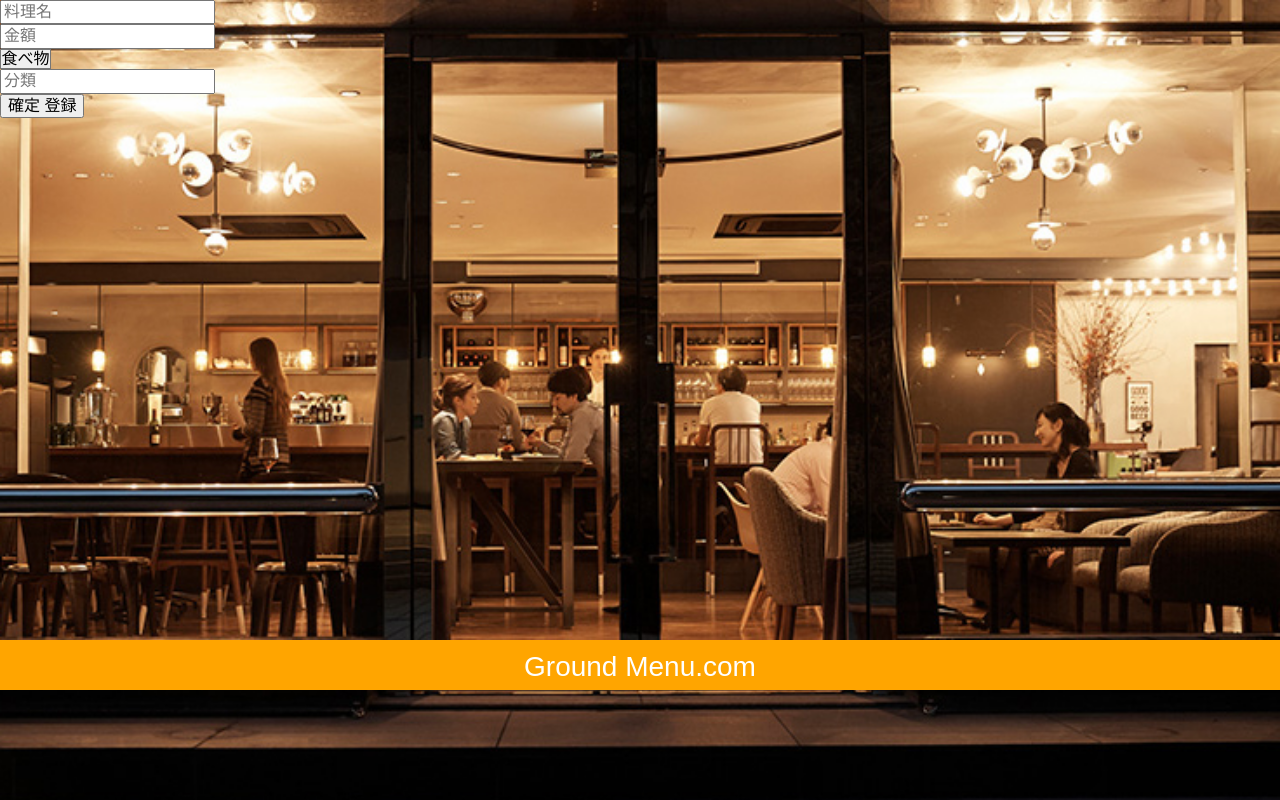
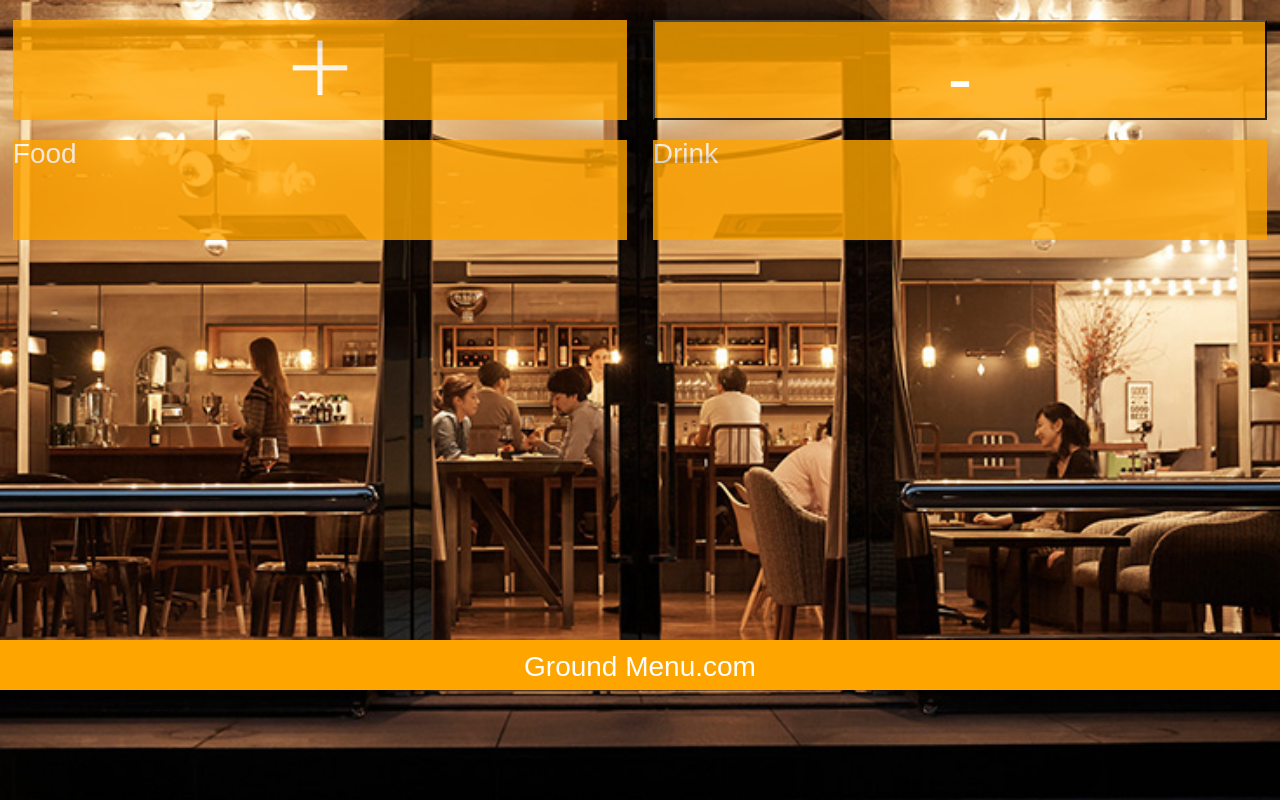
Before and after one commit to takuzyotentyo/grandmenu_2019, a Flask app: page /create_menu in a window 1280 px wide. Shown: the part 110-910 px from the top of the page. Run offline with Flask 2, Linux system fonts and the light colour scheme; some libraries are stand-ins or nearby versions.

Commit message:
メニューの削除ボタンの実装・メニューの中分類ごとの並び替え

```diff
--- a/grandmenu/app.py
+++ b/grandmenu/app.py
@@ -1,8 +1,10 @@
 #coding:utf-8
 
+# Flaskのインポート
 from flask import Flask, render_template, session, redirect, url_for, flash, request
 from flask_sqlalchemy import SQLAlchemy
 from werkzeug.security import generate_password_hash, check_password_hash
+# psycopg2のインポート
 import psycopg2
 
 #SQLAlchemy必要に応じて適宜導入
@@ -16,11 +18,21 @@
 app = Flask(__name__)
 
 app.config['SECRET_KEY'] = 'secret key'
+
 #DBの向き先スイッチング
+# AWSを使う場合
 #app.config['SQLALCHEMY_DATABASE_URI'] = "postgres://efyhucxwisbkfm:65bd9fb1a4769a3eb1eb533d70bd2fd2621d339b7821350f99f8e25b85656902@ec2-184-73-169-163.compute-1.amazonaws.com:5432/dbu4difidq79a9"
+
+
+# ローカルのDBを使う場合
 app.config['SQLALCHEMY_DATABASE_URI'] = "postgres://localhost/postgres"
 app.config['SQLALCHEMY_TRACK_MODIFICATIONS'] = False
+
+# SQLAlchemyを使うことの宣言
 db = SQLAlchemy(app)
+
+
+
 
 # 関数エリア-Start
 #ハッシュパスワードを作成する関数
@@ -83,8 +95,19 @@
 def registration():
     return render_template('registration.html')
 
-@app.route('/add_menu')
+# メニューリスト表示
+@app.route('/add_menu' , methods = ['POST', 'GET'])
 def add_menu():
+
+        menu_infos = db.session.query(Food_Drink.ID, Food_Drink.KIND, Food_Drink.SECONDARY_NAME, Food_Drink.NAME_OF_DISH, Food_Drink.PRICE).\
+            order_by(Food_Drink.SECONDARY_NAME).\
+            all()
+
+        return render_template('add_menu.html',menu_infos=menu_infos)
+
+# メニュー削除
+@app.route('/delete_menu' , methods = ['POST', 'GET'])
+def delete_menu():
         if request.method == 'POST':
             try:
                 menu_list_food = request.form.getlist("food_")
@@ -106,10 +129,13 @@
                 db.session.query(Food_Drink).filter(Food_Drink.NAME_OF_DISH==menu_list_drink[j]).delete()
                 db.session.commit()
 
-        menu_infos = db.session.query(Food_Drink.ID, Food_Drink.KIND, Food_Drink.SECONDARY_NAME, Food_Drink.NAME_OF_DISH, Food_Drink.PRICE).all()
+        menu_infos = db.session.query(Food_Drink.ID, Food_Drink.KIND, Food_Drink.SECONDARY_NAME, Food_Drink.NAME_OF_DISH, Food_Drink.PRICE).\
+            order_by(Food_Drink.SECONDARY_NAME).\
+            all()
+
         return render_template('add_menu.html',menu_infos=menu_infos)
-    #return render_template('add_menu.html')
 
+# メニュー作成
 @app.route('/create_menu', methods = ['POST', 'GET'])
 def create_menu():
     if request.method == 'POST':
@@ -122,41 +148,17 @@
             db.session.commit()
         except:#menuの重複検知
             return render_template('menu_exist.html')
-        menu_infos = db.session.query(Food_Drink.ID, Food_Drink.KIND, Food_Drink.SECONDARY_NAME, Food_Drink.NAME_OF_DISH, Food_Drink.PRICE).all()
-        print(menu_infos)
+        menu_infos = db.session.query(Food_Drink.ID, Food_Drink.KIND, Food_Drink.SECONDARY_NAME, Food_Drink.NAME_OF_DISH, Food_Drink.PRICE).\
+            order_by(Food_Drink.SECONDARY_NAME).\
+            all()
+
         return render_template('add_menu.html',menu_infos=menu_infos)
-    return render_template('create_menu.html')
+    return render_template('add_menu.html')
 
 @app.route('/revise_menu')
 def revise_menu():
     return "未実装"
 
-
-@app.route('/menu_list', methods = ['POST', 'GET'])
-def menu_list():
-    if request.method == 'POST':
-        try:
-            menu_list_food = request.form.getlist("food_")
-            print(menu_list_food)
-            print(len(menu_list_food))
-        except:#この処理必要ない気がする
-            menu_list_food = None
-        try:
-            menu_list_drink = request.form.getlist("drink_")
-        except:#この処理必要ない気がする
-            menu_list_drink = None
-
-        # if len(menu_list_food) != 0:
-        for i in range(len(menu_list_food)):
-            db.session.query(Food_Drink).filter(Food_Drink.NAME_OF_DISH==menu_list_food[i]).delete()
-            db.session.commit()
-
-        for j in range(len(menu_list_drink)):
-            db.session.query(Food_Drink).filter(Food_Drink.NAME_OF_DISH==menu_list_drink[j]).delete()
-            db.session.commit()
-
-    menu_infos = db.session.query(Food_Drink.KIND, Food_Drink.NAME_OF_DISH, Food_Drink.PRICE).all()
-    return render_template('create_menu_view.html',menu_infos=menu_infos)
 
 @app.route("/index", methods = ['POST', 'GET'])
 def index():
--- a/grandmenu/templates/add_menu.html
+++ b/grandmenu/templates/add_menu.html
@@ -1,16 +1,18 @@
 {% extends "base.html" %}
 {% block global_navi %}
+<form method=post action="/delete_menu">
 <div class="multi-column">
 <div class="menu-box__add">＋</div>
-<div class="menu-box__delete">-</div>
+<button class="menu-box__delete" type="submit">-</button>
 
+<!-- 以下バックアップ
 <div class="column-2">
 <div class="menu-box">Food</div>
 <div class="sortable">
 {% for menu_info in menu_infos %}
 {% if menu_info[1] == "food" %}
 <div class="menu-box">
-<!-- menue_infoが、大分類、中分類、品名、値段になっているため、id,valueは、2を選択 -->
+
 <input  type="checkbox" name="food_" id={{menu_info[3]}} value={{menu_info[3]}}>
 <label for={{menu_info[3]}}>{{menu_info[2]}} / {{menu_info[3]}} / {{menu_info[4]}}円</label>
 </div>
@@ -25,7 +27,6 @@
 {% for menu_info in menu_infos %}
 {% if menu_info[1] == "drink" %}
 <div class="menu-box">
-<!-- menue_infoが、大分類、中分類、品名、値段になっているため、id,valueは、2を選択 -->
 <input type="checkbox" name="drink_" id={{menu_info[3]}} value={{menu_info[3]}}>
 <label for="{{menu_info[3]}}">{{menu_info[2]}} / {{menu_info[3]}} / {{menu_info[4]}}円</label>
 </div>
@@ -33,6 +34,39 @@
 {% endfor %}
 </div>
 </div>
+以上バックアップ -->
+
+<!-- 以下実験 -->
+<div class="column-2">
+<div class="menu-box">Food</div>
+<div class="sortable">
+{% for menu_info in menu_infos %}
+{% if menu_info[1] == "food" %}
+<div class="menu-box">
+
+<input  type="checkbox" name="food_" id={{menu_info[0]}} value={{menu_info[3]}}>
+<label for={{menu_info[3]}}>{{menu_info[2]}} {{menu_info[3]}} {{menu_info[4]}}円</label>
+</div>
+{% endif %}
+{% endfor %}
+</div>
+</div>
+
+<div class="column-2">
+<div class="menu-box">Drink</div>
+<div class="sortable">
+{% for menu_info in menu_infos %}
+{% if menu_info[1] == "drink" %}
+<div class="menu-box">
+<input type="checkbox" name="drink_" id={{menu_info[0]}} value={{menu_info[3]}}>
+<label for={{menu_info[3]}}>{{menu_info[2]}} {{menu_info[3]}} {{menu_info[4]}}円</label>
+</div>
+{% endif %}
+{% endfor %}
+</div>
+</div>
+<!-- 以上実験 -->
+</form>
 
 
 <div class="lightbox">
@@ -47,7 +81,7 @@
   	</div>
     <input class="form-text" type="text" name="secondary_name" placeholder="分類" required>
     <button class="form-button" type="submit">
-      <span>確定</span>
+      <span><a href="/add_menu">確定</a></span>
       <span>登録</span>
     </button>
 	</form>
--- a/grandmenu/templates/create_menu.html
+++ /dev/null
@@ -1,39 +0,0 @@
-{% extends "base.html" %}
-{% block global_navi %}
- <div class="box">
-  <div class="container_column">
-
-<!-- form actionを"/create_menu"にすることでpythonで処理させる -->
-  <form action="/create_menu" method="post">
-    <input class="form" type="text" name="name_of_dish" placeholder="料理名" required>
-
-  <div class="content_box">
-     <input class="form" type="number" name="price" placeholder="金額" required>
-  </div>
-
-  <div class="content_box">
-  <div class="select-wrap select-circle">
-  <select name="food_drink">
-    <option value="food">食べ物</option>
-    <option value="drink">飲み物</option>
-  </select>
-  </div>
-  </div>
-
-  <div class="content_box">
-    <input class="form" type="text" name="secondary_name" placeholder="分類" required>
-  </div>
-
-  <div class="content_box">
-    <button class="button" type="submit">
-      <span>確定</span>
-      <span>登録</span>
-    </button>
-  </div>
-
-  </div>
-  </form>
-
-  </div>
- </div>
-{% endblock %}
--- a/grandmenu/templates/menu_exist.html
+++ b/grandmenu/templates/menu_exist.html
@@ -9,7 +9,7 @@
 <body>
 <h1>Menuが重複しています</h1>
 
-<a href="/create_menu">Menu登録に戻る</a>
+<a href="/add_menu">Menu登録に戻る</a>
 
 
 
```
Also changed, not shown: grandmenu/templates/create_menu_view.html (deleted, +0 -62 lines).
